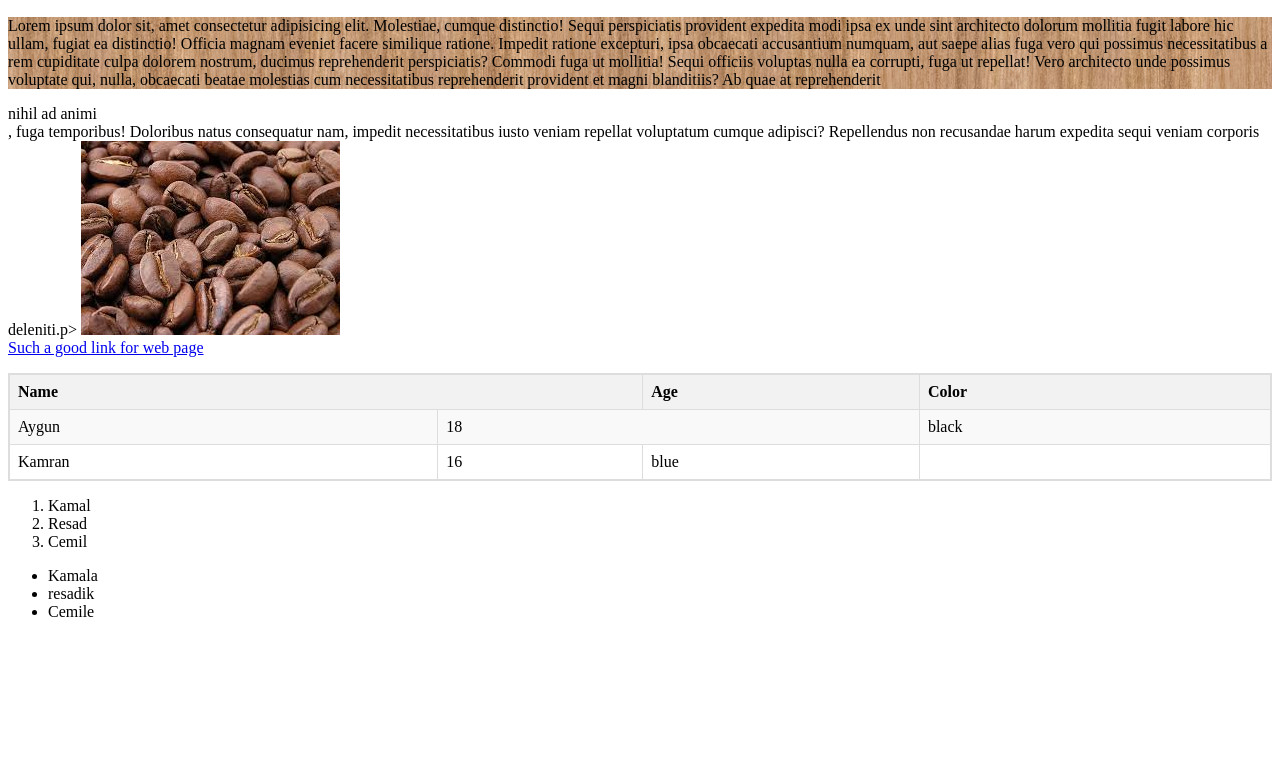
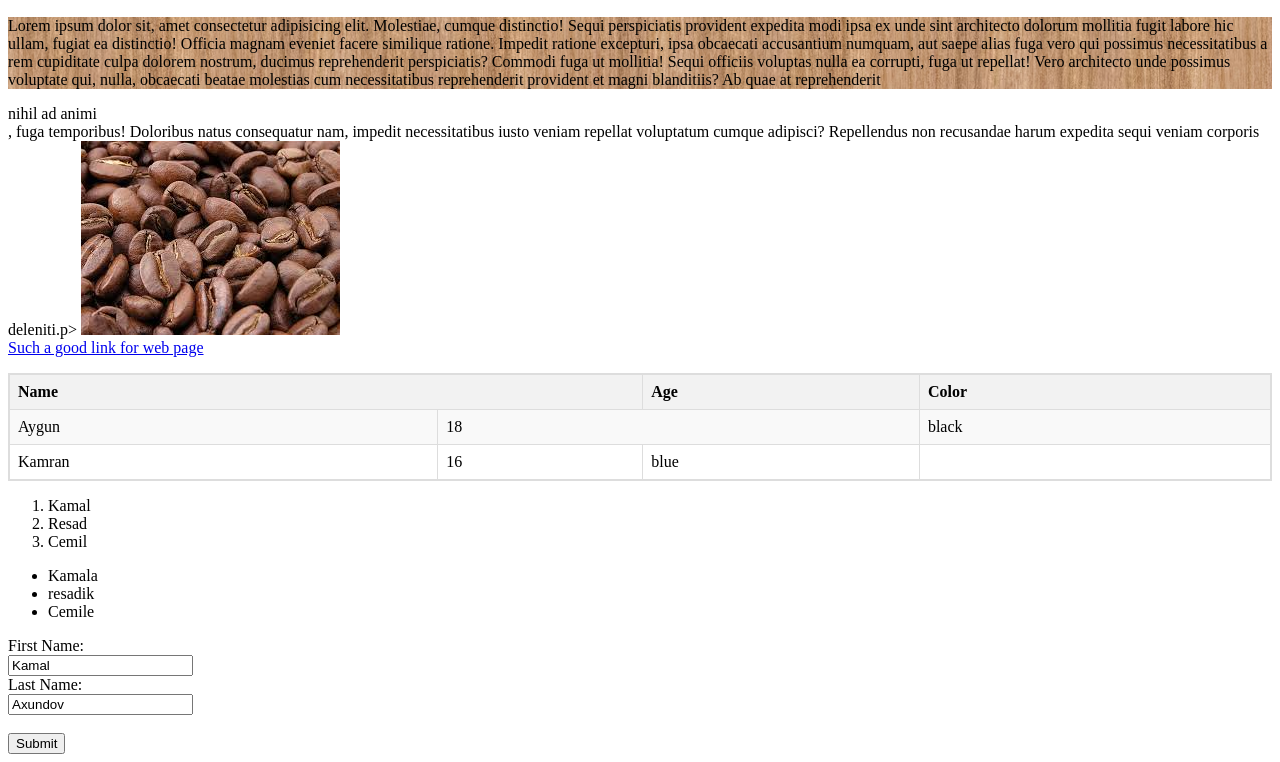
Before and after one commit to KhalidaAkhverdiyeva/test-2, a plain HTML site: page index.html in a window 1280 px wide. Shown: the part 110-872 px from the top of the page. Before the commit the page ends 800 px from the top, so only its background shows below. Drawn offline with Linux system fonts and the light colour scheme; files whose address does not match are found by name.

Commit message:
Elave sheyler

```diff
--- a/index.html
+++ b/index.html
@@ -58,6 +58,14 @@
             <li>Cemile</li>
         </ul>
     </p>
+    <form action="">
+        <label for="fname">First Name:</label><br>
+        <input type="text" id="fname" name="fname" value="Kamal"> <br>
+        <label for="lname">Last Name:</label><br>
+        <input type="text" id="lname" name="lname" value="Axundov"> <br> <br>
+        <input type="submit" value="Submit">
+
+    </form>
     <!--Lots oofff comments about lots of things-->
 </body>
 </html>
```
